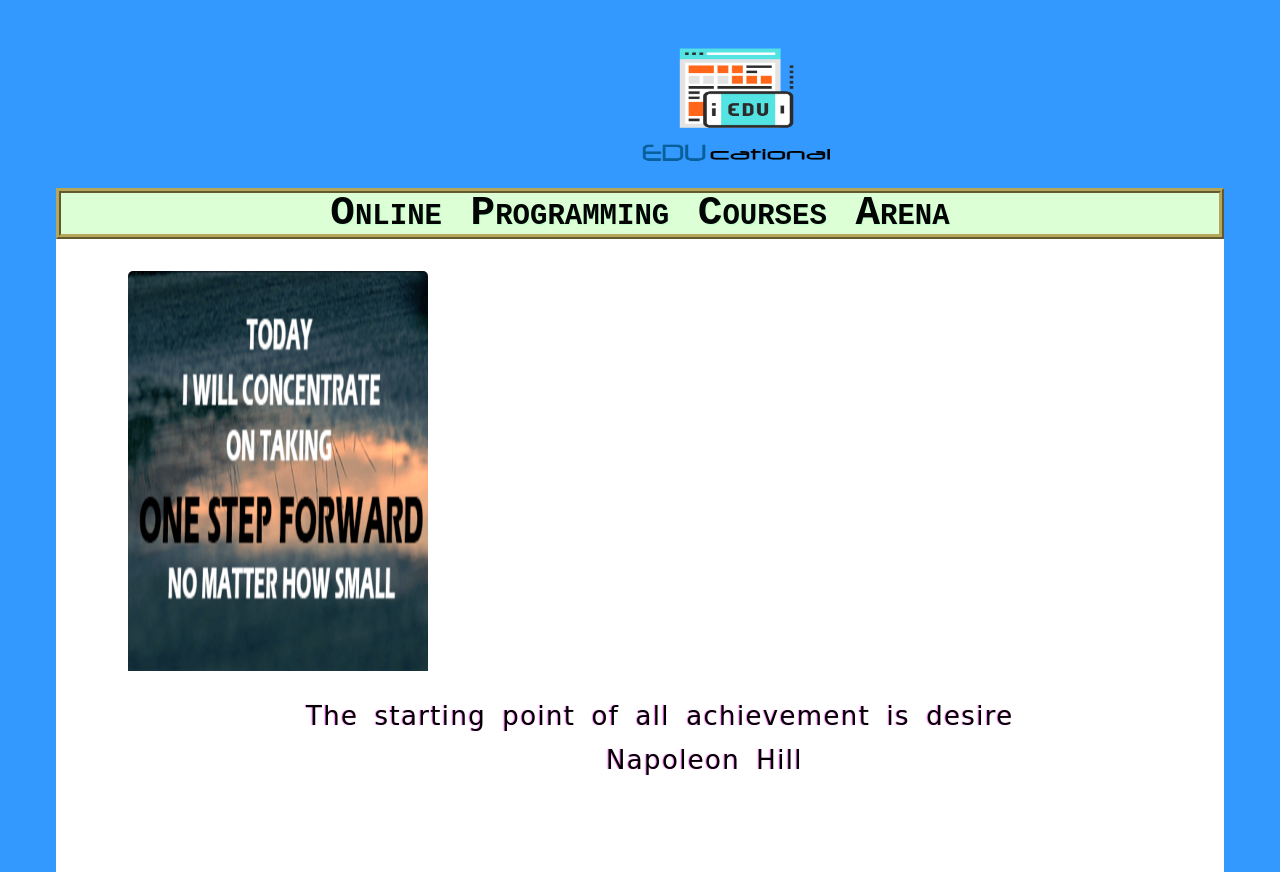
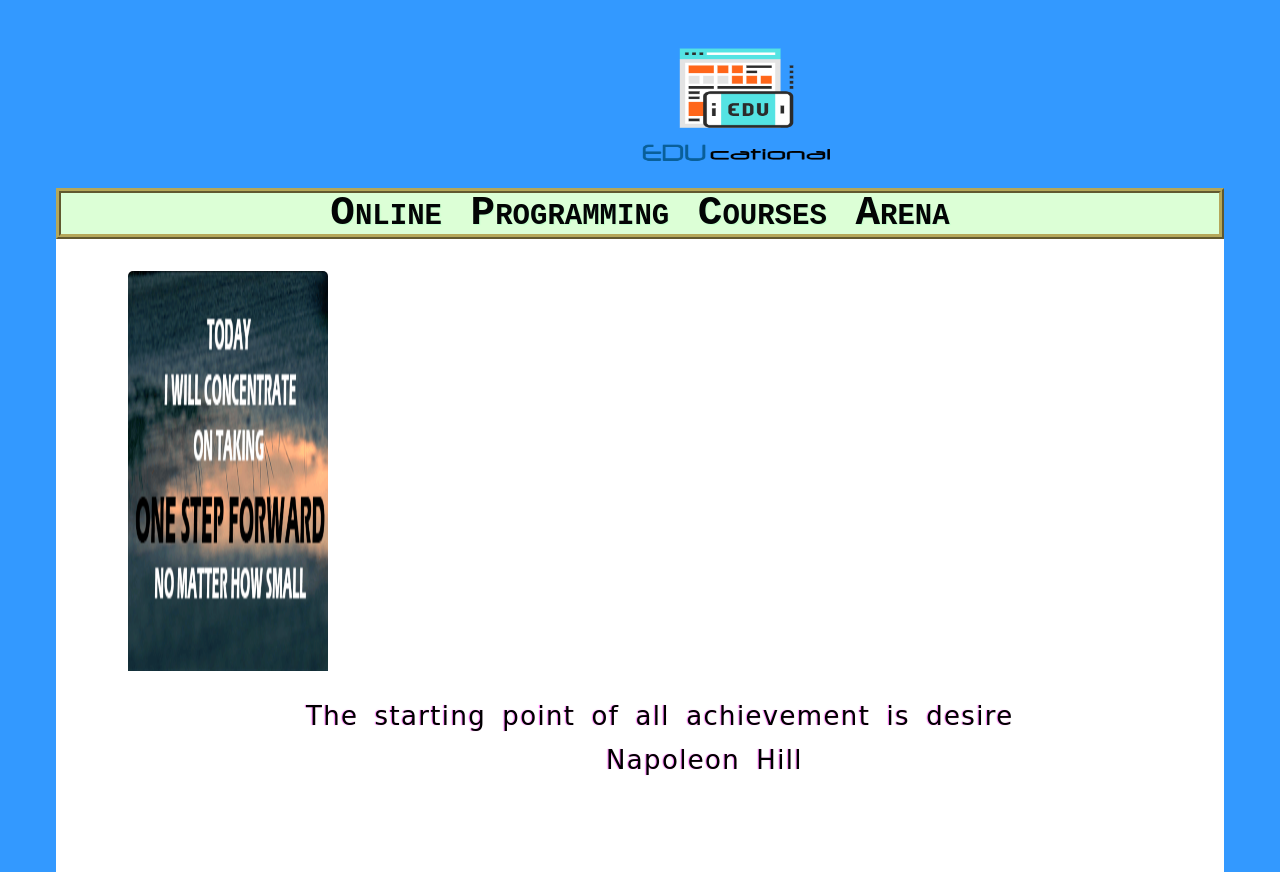
Before and after one commit to gowtham-star/gowtham-star.github.io, a PHP site: page / in a window 1280 px wide. Shown: the top 872 px of the page. Run offline with PHP 8.4, Linux system fonts and the light colour scheme; some libraries are stand-ins or nearby versions.

Commit message:
Update productscard.css

```diff
--- a/productscard.css
+++ b/productscard.css
@@ -82,7 +82,7 @@ html,body {
 }
 
 .slider-wrapper {
-	width: 300px;
+	width: 200px;
 	height: 400px;
 	position: relative;
 }
```
